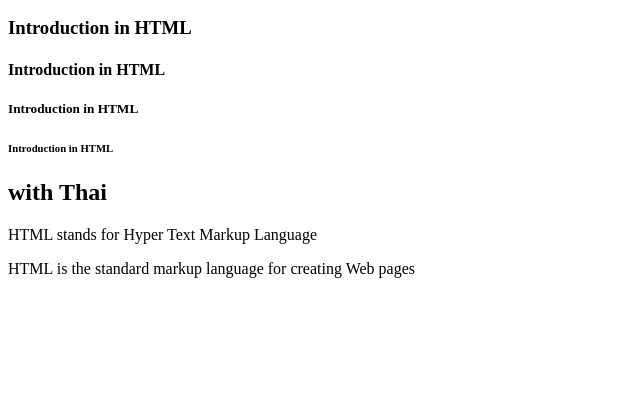
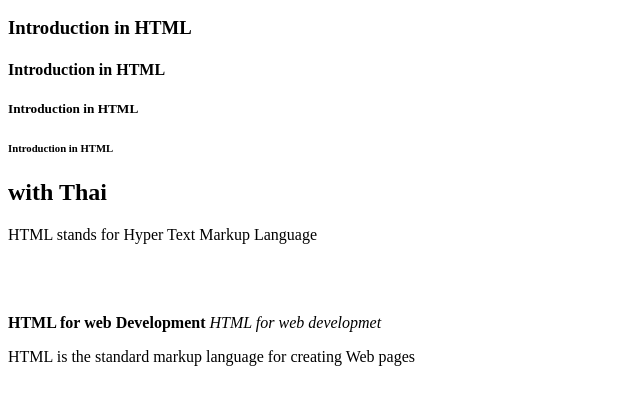
Before and after one commit to Romalia23/Lesson19PMclass, a plain HTML site: page index.html in a window 1280 px wide. Shown: the part 96-500 px from the top of the page, without its empty margins (0-640 px from the left). Drawn offline with Linux system fonts and the light colour scheme.

Commit message:
Update index.html
update

```diff
--- a/index.html
+++ b/index.html
@@ -11,6 +11,11 @@
     <h6>Introduction in HTML</h6>
     <h2>with Thai</h2>
     <p>HTML stands for Hyper Text Markup Language</p>
+    <br>
+    <br>
+    <br>
+    <strong>HTML for web Development</strong>
+    <em>HTML for web developmet</em>
     <p>HTML is the standard markup language for creating Web pages</p>
   </body>
 </html>
```
